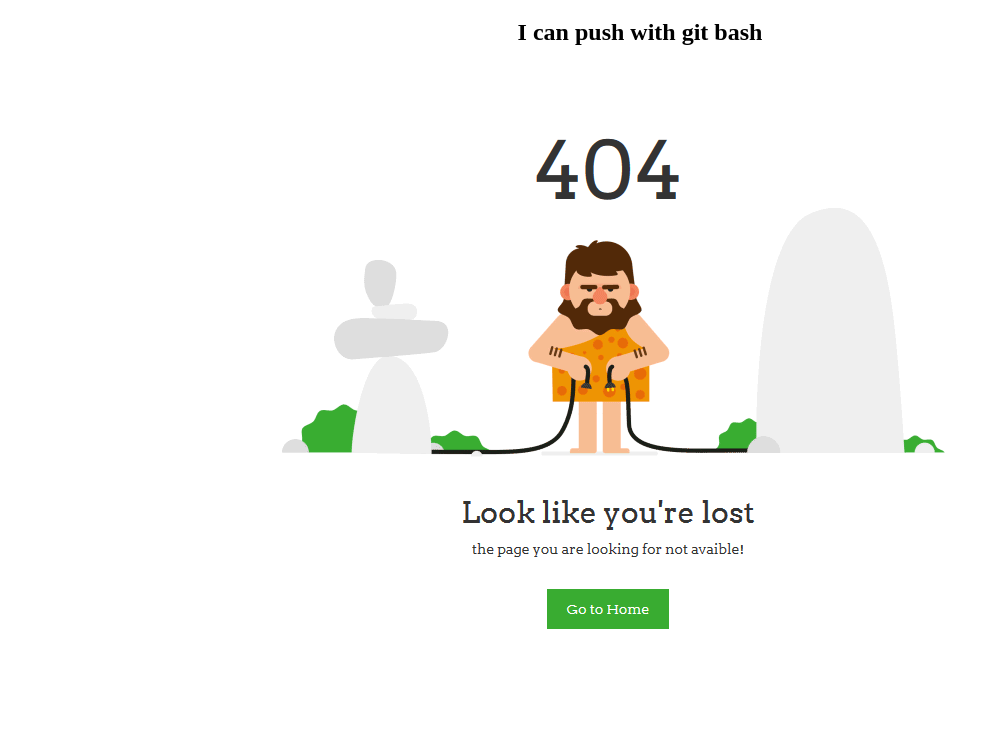
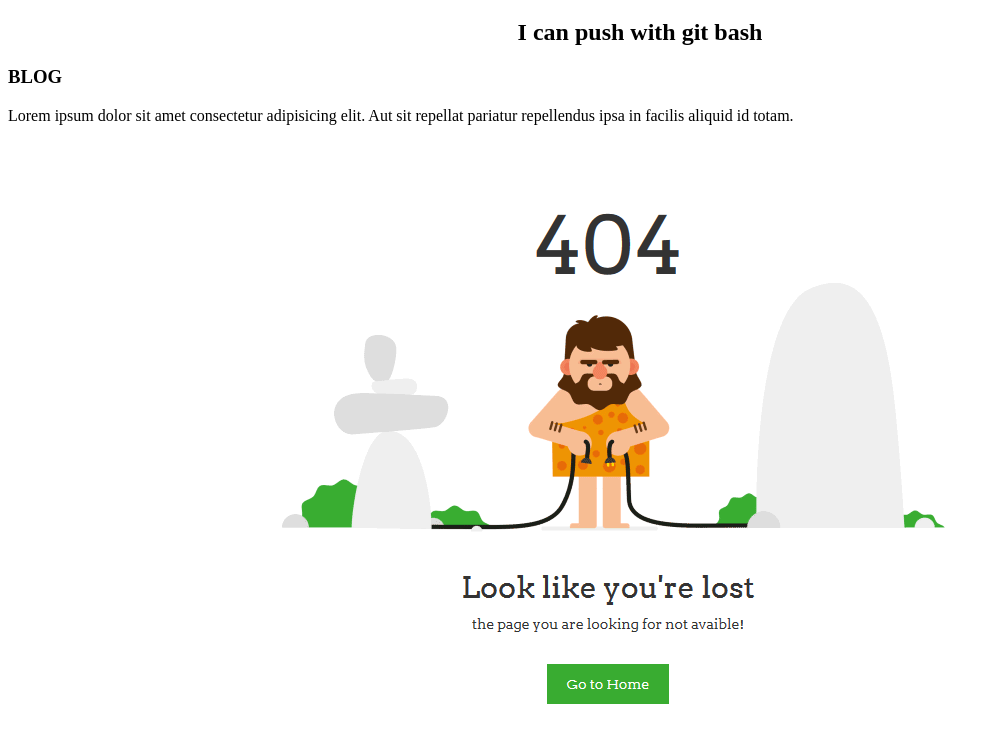
Before and after one commit to Ashik-Ahammad/first-repo, a plain HTML site: page index.html in a window 1280 px wide. Shown: the part 61-800 px from the top of the page, without its empty margins (0-1000 px from the left). Drawn offline with Linux system fonts and the light colour scheme; files whose address does not match are found by name.

Commit message:
new-blog

```diff
--- a/index.html
+++ b/index.html
@@ -4,13 +4,18 @@
     <meta charset="UTF-8">
     <meta http-equiv="X-UA-Compatible" content="IE=edge">
     <meta name="viewport" content="width=device-width, initial-scale=1.0">
-    <title>HTML GIT</title>
+    <title>HTML GIT GITHUB Updated</title>
 </head>
 <body>
+
+
     <h1 style="text-align: center;"> This is my first git push </h1>
 
     <h2 style="text-align: center;">I can push with git bash</h2>
-
+    <div>
+        <h3>BLOG</h3>
+        <p>Lorem ipsum dolor sit amet consectetur adipisicing elit. Aut sit repellat pariatur repellendus ipsa in facilis aliquid id totam.</p>
+    </div>
     <img src="404.png" alt="404">
 
     <p style="text-align: center;"> I am so proud of me now that I can upload my website to github</p>
```
